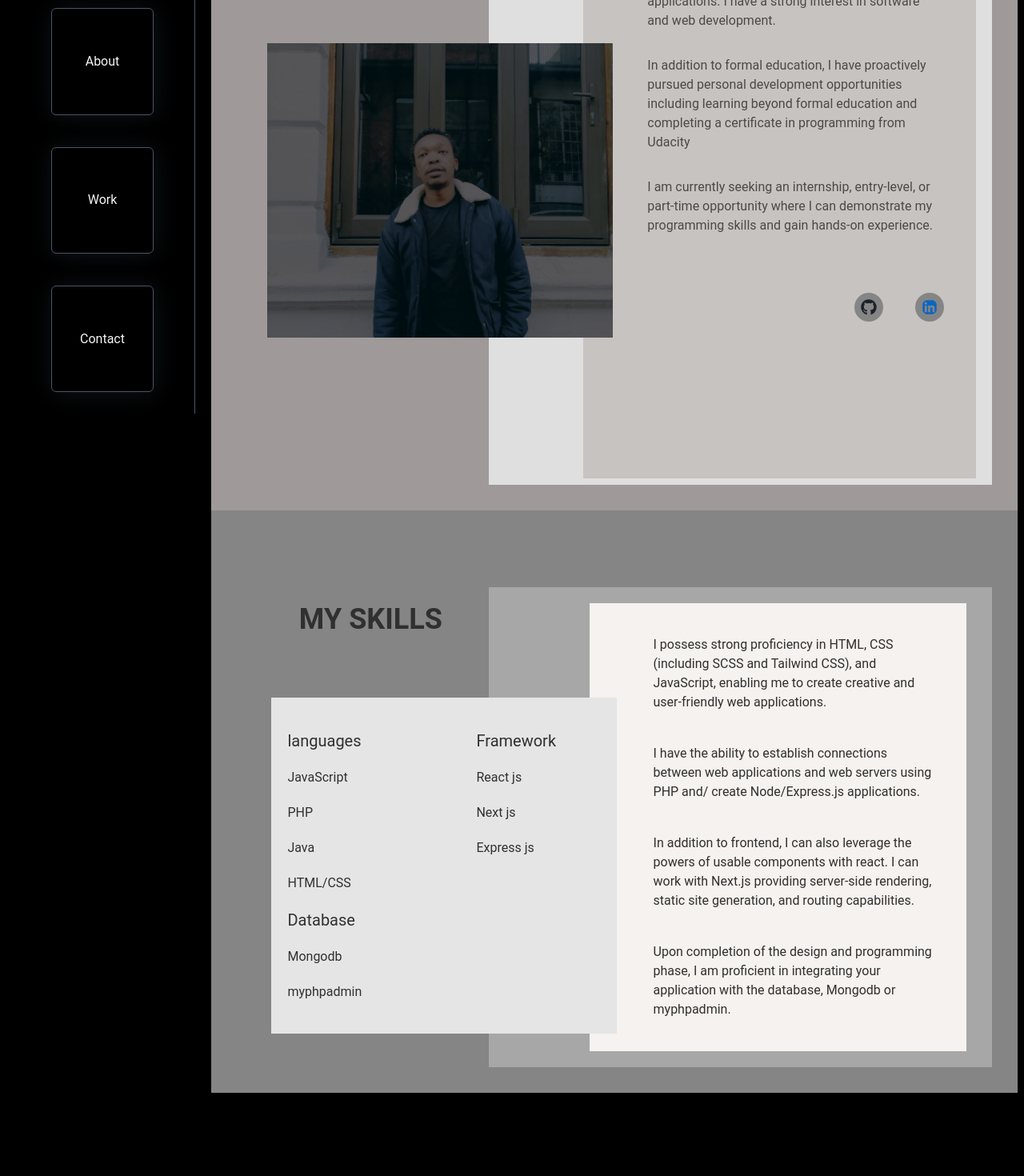
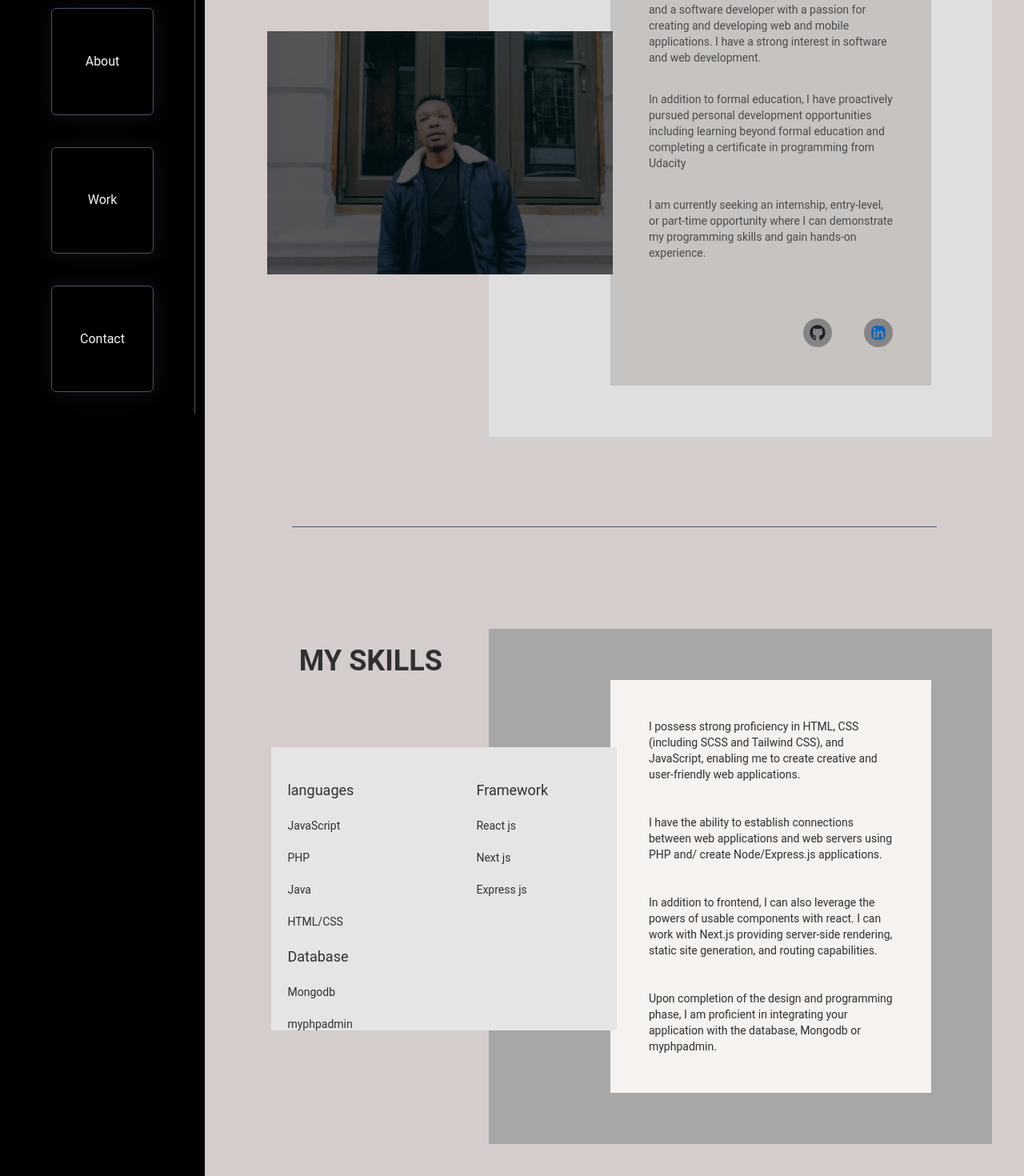
Before and after one commit to 23Mandla/portfolio, a React (Create React App) app: page /about in a window 1280 px wide. Shown: the part 203-1673 px from the top of the page at 80% size. Before the commit the page ends 1569 px from the top, so only its background shows below. Built offline with nearby package versions, Linux system fonts and the light colour scheme.

Commit message:
skills 90% done

```diff
--- a/src/componets/About/About.js
+++ b/src/componets/About/About.js
@@ -3,16 +3,16 @@ import { FaGithub, FaLinkedin } from "react-icons/fa";
 
 export default function About() {
   return (
-    <div className="bg-[#9f9999] h-screen m-auto grid grid-cols-3 text-[#313030] p-8">
+    <div className="relative m-auto grid grid-cols-3 text-[#313030] p-8 after:content-[''] after:absolute after:bg-gray-600 after:h-[1px] after:w-[80%] after:-bottom-[11%] after:left-[10%]">
       <div className="relative">
-        <div className="absolute top-[25%] left-[12%] w-[27rem] h-1/2 ">
+        <div className="absolute top-[25%] left-[12%] w-[27rem] h-[45%] ">
           <div className="absolute top-0 left-0 w-full h-full holder"></div>
           <img src={me} alt="" className="w-full h-full object-cover" />
         </div>
         <h1 className="font-bold w-full text-center text-4xl p-5">ABOUT ME</h1>
       </div>
-      <div className="bg-[#dfdfdf] col-span-2 p-2">
-        <div className="w-[80%] h-full float-right pl-20 p-10 space-y-8 bg-[#c7c3c0] mr-3 text-[#4A4A4A]">
+      <div className="bg-[#dfdfdf] col-span-2 p-16">
+        <div className="w-[80%] h-full float-right p-12 space-y-8 bg-[#c7c3c0] mr-3 text-[#4A4A4A] text-sm">
           <p>
             I'm Mandla Mbolekwa, final year student at Unisa and a software
             developer with a passion for creating and developing web and mobile
--- a/src/componets/About/Skills.js
+++ b/src/componets/About/Skills.js
@@ -6,19 +6,19 @@ export default function Skills() {
   const database = ["Mongodb", "myphpadmin"];
 
   return (
-    <div className="grid grid-cols-3 bg-[#858585]  text-[#313030] p-8 pt-24">
+    <div className="grid grid-cols-3 text-[#313030] p-8 pt-24 ">
       <div className="relative">
         <h1 className="font-bold w-full text-center text-4xl p-5 pl-10">MY SKILLS</h1>
-        <div className="absolute w-[27rem] ml-3 left-[10%] h-[70%] top-[23%] bg-[#e6e5e5] p-5">
+        <div className="absolute w-[27rem] ml-3 left-[10%] h-[55%] top-[23%] bg-[#e6e5e5] p-5 text-sm">
           <div className="grid grid-cols-2">
             <ul className="space-y-5 mt-5">
-              <h1 className="text-xl">languages</h1>
+              <h1 className="text-lg">languages</h1>
               {languages.map((language) => (
                 <li key={language}>{language}</li>
               ))}
             </ul>
             <ul className="space-y-5 mt-5 pl-10">
-              <h1 className="text-xl">Framework</h1>
+              <h1 className="text-lg">Framework</h1>
               {framework.map((framework) => (
                 <li key={framework}>{framework}</li>
               ))}
@@ -26,7 +26,7 @@ export default function Skills() {
           </div>
           <div className="pt-5">
             <ul className="space-y-5">
-              <h1 className="text-xl">Database</h1>
+              <h1 className="text-lg">Database</h1>
               {database.map((database) => (
                 <li key={database}>{database}</li>
               ))}
@@ -35,8 +35,8 @@ export default function Skills() {
         </div>
       </div>
 
-      <div className="col-span-2 p-5 bg-[#a7a7a7]">
-        <div className="w-[80%] mr-3 float-right h-full bg-[#f5f2ef] pl-20 p-10 space-y-10">
+      <div className="col-span-2 p-16 bg-[#a7a7a7]">
+        <div className="w-[80%] mr-3 float-right h-full bg-[#f5f2ef] p-12 space-y-10 text-sm">
           <p>
             I possess strong proficiency in HTML, CSS (including SCSS and
             Tailwind CSS), and JavaScript, enabling me to create creative and
--- a/src/componets/Contact/Contact.js
+++ b/src/componets/Contact/Contact.js
@@ -2,7 +2,7 @@ export default function Contact() {
   return (
     <div className="grid grid-cols-3 w-full h-full pt-[4%]">
       <div className="relative  bg-[#BFA48D]">
-        <div className="absolute left-10 top-[25%] bg-[#eeddd2] w-[25em] h-[40%] text-black">
+        <div className="absolute left-10 top-[28%] bg-[#eeddd2] w-[25em] h-[40%] text-black">
           <h1 className="w-full text-center p-5 text-3xl">Contact me</h1>
         </div>
       </div>
--- a/src/pages/AboutPage.js
+++ b/src/pages/AboutPage.js
@@ -3,7 +3,7 @@ import Skills from "../componets/About/Skills"
 
 export default function AboutPage() {
   return (
-    <div className="pt-[4%] h-screen p-2">
+    <div className="pt-[4%] p-2 space-y-28 bg-[#d5cccc]">
       <About />
       <Skills />
     </div>
```
Also changed, not shown: src/componets/Navbar/Navbar.js (+5 -3 lines).
